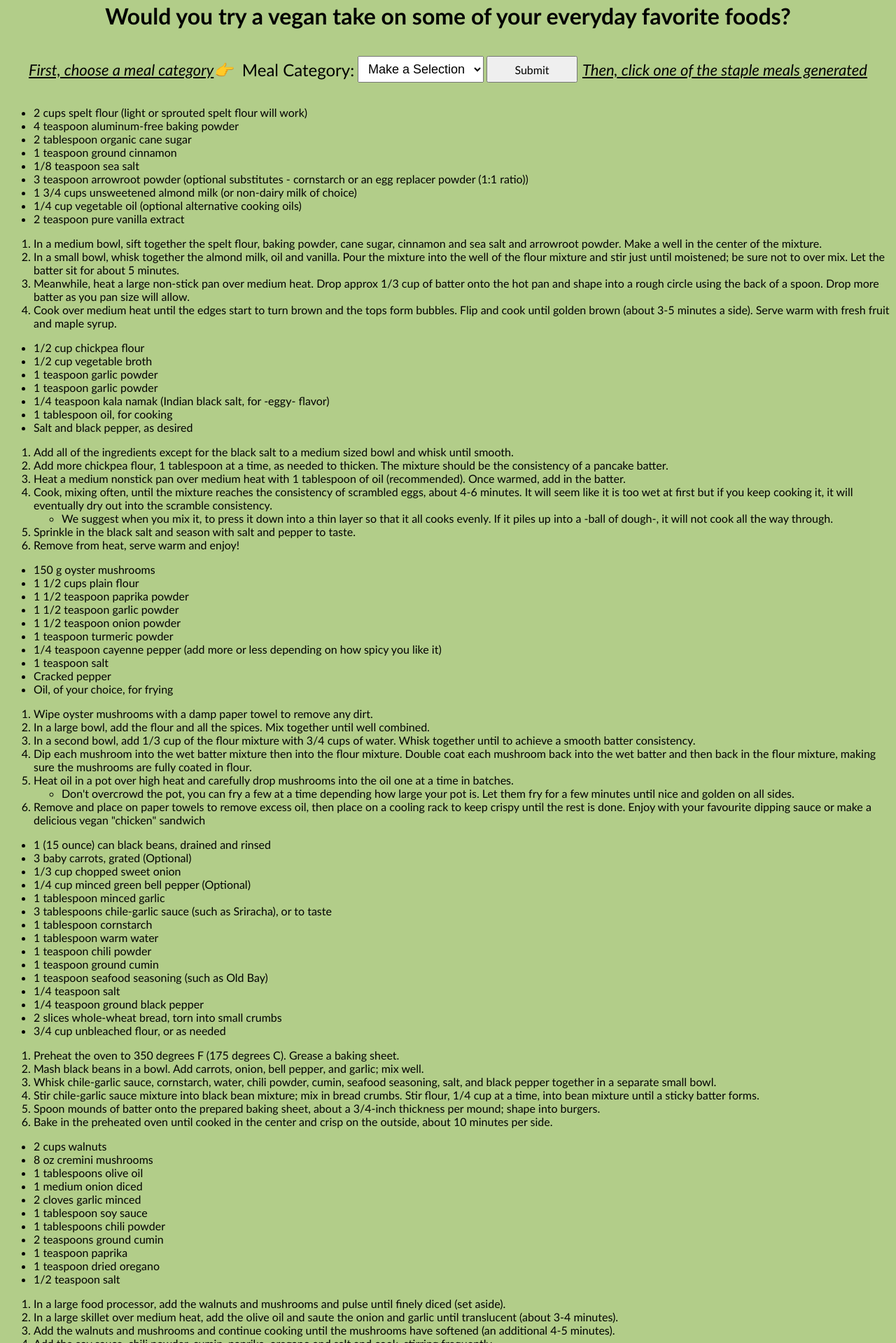
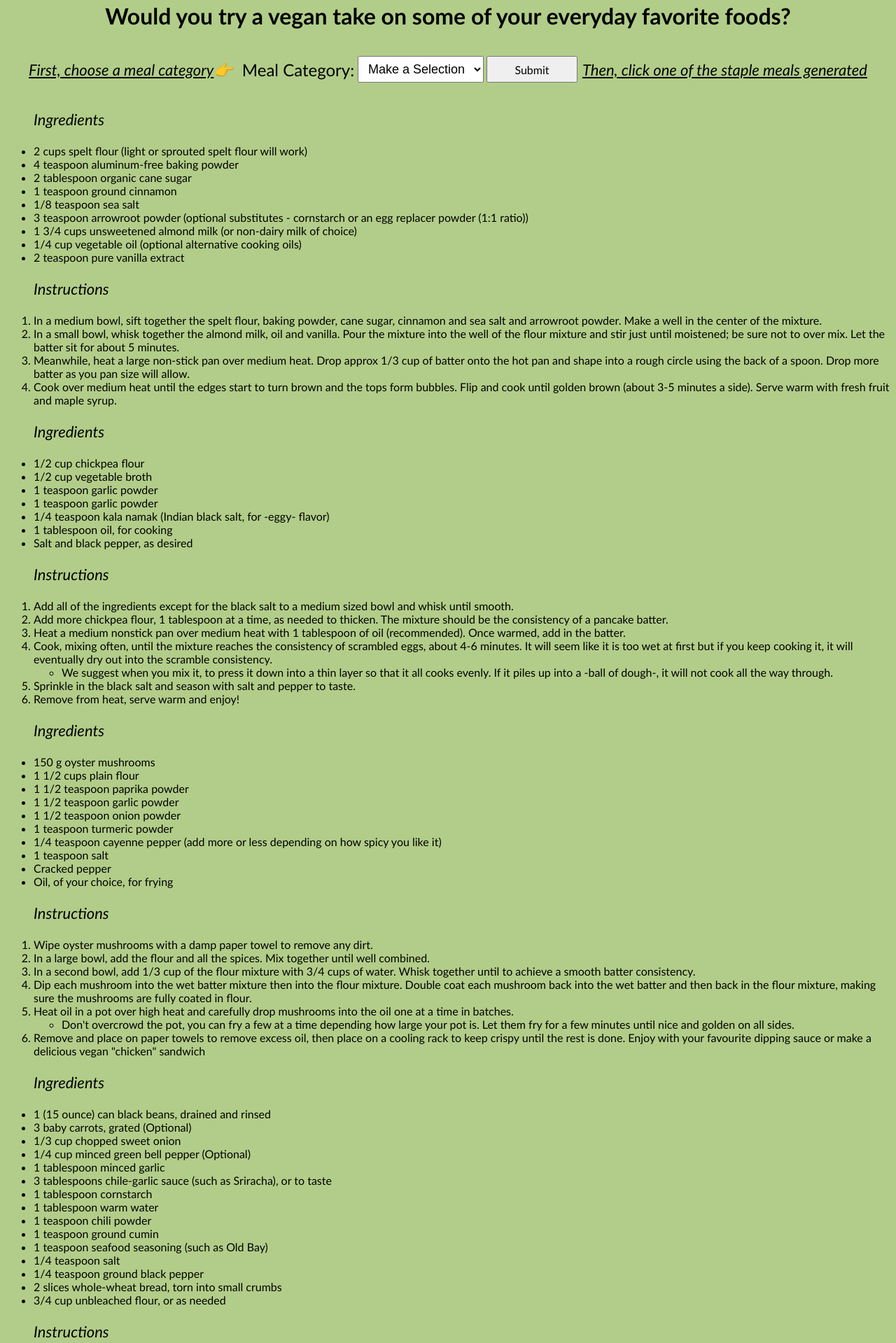
Before and after one commit to Aoppman/flatiron-phase-1-project, a plain HTML site: page index.html in a window 1280 px wide. Shown: the part 54-1973 px from the top of the page at 70% size. Drawn offline with Linux system fonts and the light colour scheme; no server answers.

Commit message:
added ingredient and instruction labels in html for card appends

```diff
--- a/index.html
+++ b/index.html
@@ -38,6 +38,7 @@
 
     <!-- id:1 Pancake ingredients & instructions lists-->
     <ul class="breakfast" id="pancake-ingredients">
+        <p>Ingredients</p>
       <li>2 cups spelt flour (light or sprouted spelt flour will work)</li>
       <li>4 teaspoon aluminum-free baking powder</li>
       <li>2 tablespoon organic cane sugar</li>
@@ -53,6 +54,7 @@
     </ul>
 
     <ol class="breakfast" id="pancake-instructions">
+        <p>Instructions</p>
       <li>
         In a medium bowl, sift together the spelt flour, baking powder, cane
         sugar, cinnamon and sea salt and arrowroot powder. Make a well in the
@@ -79,6 +81,7 @@
 
     <!-- id:2 Egg ingredients & instructions lists-->
     <ul class="breakfast" id="egg-ingredients">
+        <p>Ingredients</p>
       <li>1/2 cup chickpea flour</li>
       <li>1/2 cup vegetable broth</li>
       <li>1 teaspoon garlic powder</li>
@@ -89,6 +92,7 @@
     </ul>
 
     <ol class="breakfast" id="egg-instructions">
+        <p>Instructions</p>
       <li>
         Add all of the ingredients except for the black salt to a medium sized
         bowl and whisk until smooth.
@@ -123,6 +127,7 @@
 
     <!-- id:3 Chick'n ingredients & instructions lists-->
     <ul class="lunch" id="chick'n-ingredients">
+        <p>Ingredients</p>
       <li>150 g oyster mushrooms</li>
       <li>1 1/2 cups plain flour</li>
       <li>1 1/2 teaspoon paprika powder</li>
@@ -139,6 +144,7 @@
     </ul>
 
     <ol class="lunch" id="chick'n-instructions">
+        <p>Instructions</p>
       <li>Wipe oyster mushrooms with a damp paper towel to remove any dirt.</li>
       <li>
         In a large bowl, add the flour and all the spices. Mix together until
@@ -175,6 +181,7 @@
 
     <!-- id:4 Burger ingredients & instructions lists-->
     <ul class="lunch" id="burger-ingredients">
+        <p>Ingredients</p>
       <li>1 (15 ounce) can black beans, drained and rinsed</li>
       <li>3 baby carrots, grated (Optional)</li>
       <li>1/3 cup chopped sweet onion</li>
@@ -193,6 +200,7 @@
     </ul>
 
     <ol class="lunch" id="burger-instructions">
+        <p>Instructions</p>
       <li>
         Preheat the oven to 350 degrees F (175 degrees C). Grease a baking
         sheet.
@@ -224,6 +232,7 @@
 
     <!-- id:5 Taco ingredients & instructions lists-->
     <ul class="dinner" id="taco-ingredients">
+        <p>Ingredients</p>
       <li>2 cups walnuts</li>
       <li>8 oz cremini mushrooms</li>
       <li>1 tablespoons olive oil</li>
@@ -238,6 +247,7 @@
     </ul>
 
     <ol class="dinner" id="taco-instructions">
+        <p>Instructions</p>
       <li>
         In a large food processor, add the walnuts and mushrooms and pulse until
         finely diced (set aside).
@@ -264,6 +274,7 @@
 
     <!-- id:6 Pulled Phork ingredients & instructions lists-->
     <ul class="dinner" id="phork-ingredients">
+        <p>Ingredients</p>
       <li>
         2 (20-ounce) Cans Young Green Jackfruit in Brine or Water (not in
         syrup).
@@ -281,6 +292,7 @@
     </ul>
 
     <ol class="dinner" id="phork-instructions">
+        <p>Instructions</p>
       <li>Drain and rinse the jackfruit.</li>
       <li>
         Add olive oil and chopped onions to a frying pan on medium heat. Saute
```
